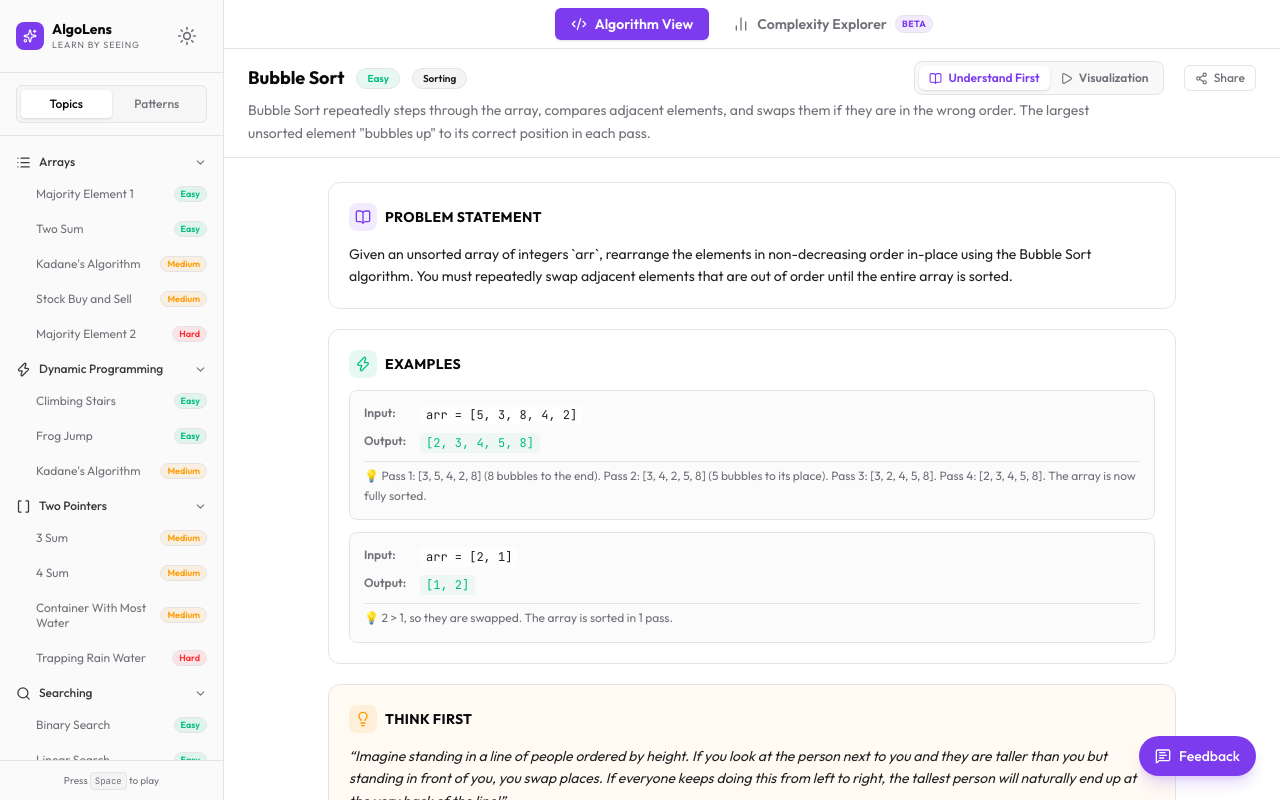
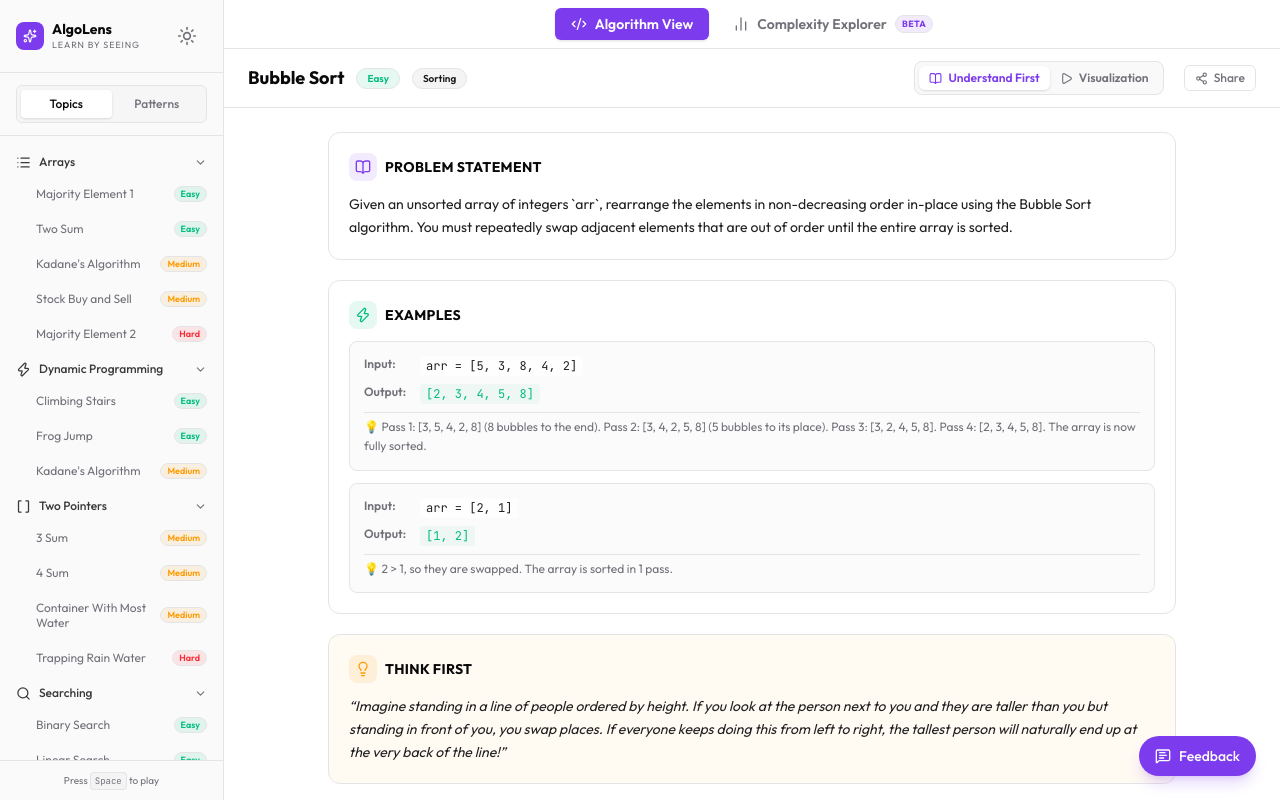
Before and after one commit to Aashish-Anand/DSA-Visualizer, a React (Vite) app: page / in a window 1280 px wide. Both pictures are taken after a click on the button "Open App". Built offline with nearby package versions, Linux system fonts and the light colour scheme.

Commit message:
refactor: remove duplicate problem description from header when Understand First tab is active

```diff
--- a/src/pages/AlgorithmPage.tsx
+++ b/src/pages/AlgorithmPage.tsx
@@ -1405,7 +1405,7 @@
         animate={{ opacity: 1, y: 0 }}
         transition={{ duration: 0.3 }}
       >
-        <div className="flex items-center gap-3 mb-1">
+        <div className={`flex items-center gap-3 ${activeTab === "visualizer" ? "mb-1" : ""}`}>
           <h1 className="text-lg font-bold text-foreground">{config.title}</h1>
           <Badge
             variant="outline"
@@ -1476,9 +1476,11 @@
             </AnimatePresence>
           </button>
         </div>
-        <p className="text-sm text-muted-foreground max-w-4xl leading-relaxed">
-          {config.description}
-        </p>
+        {activeTab === "visualizer" && (
+          <p className="text-sm text-muted-foreground max-w-4xl leading-relaxed">
+            {config.description}
+          </p>
+        )}
       </motion.header>
 
       {/* Controls Bar */}
```
